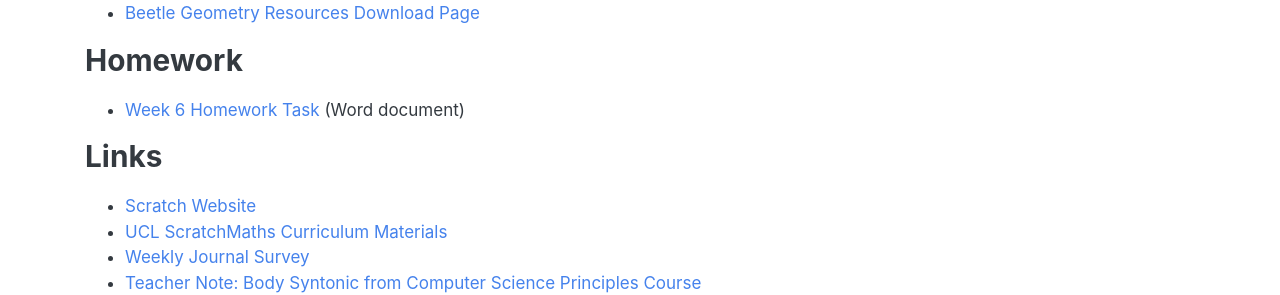
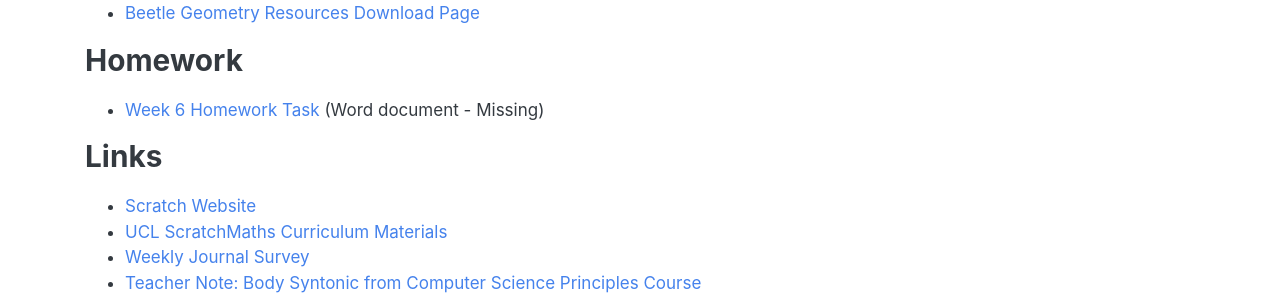
Before and after one commit to cs4s/2018, a Jekyll site: the page built from maths/week-6/index.md, in a window 1280 px wide and 900 px high, scrolled down 756 px. Shown: the part 160-455 px from the top of the window. Built offline with Jekyll 4.4.1, drawn with Linux system fonts in a browser that asks for light colours.

Commit message:
Changes week 6 Maths for draft status

```diff
--- a/maths/week-6/index.md
+++ b/maths/week-6/index.md
@@ -33,7 +33,7 @@ The **computational concepts** covered in this Module include: *Sequences*, *Ope
 
 ### Homework
 
-- [Week 6 Homework Task]({{ site.drive_url | append: '' }}) (Word document)
+- [Week 6 Homework Task]({{ site.drive_url | append: '' }}) (Word document - Missing)
 
 ### Links
 
```
